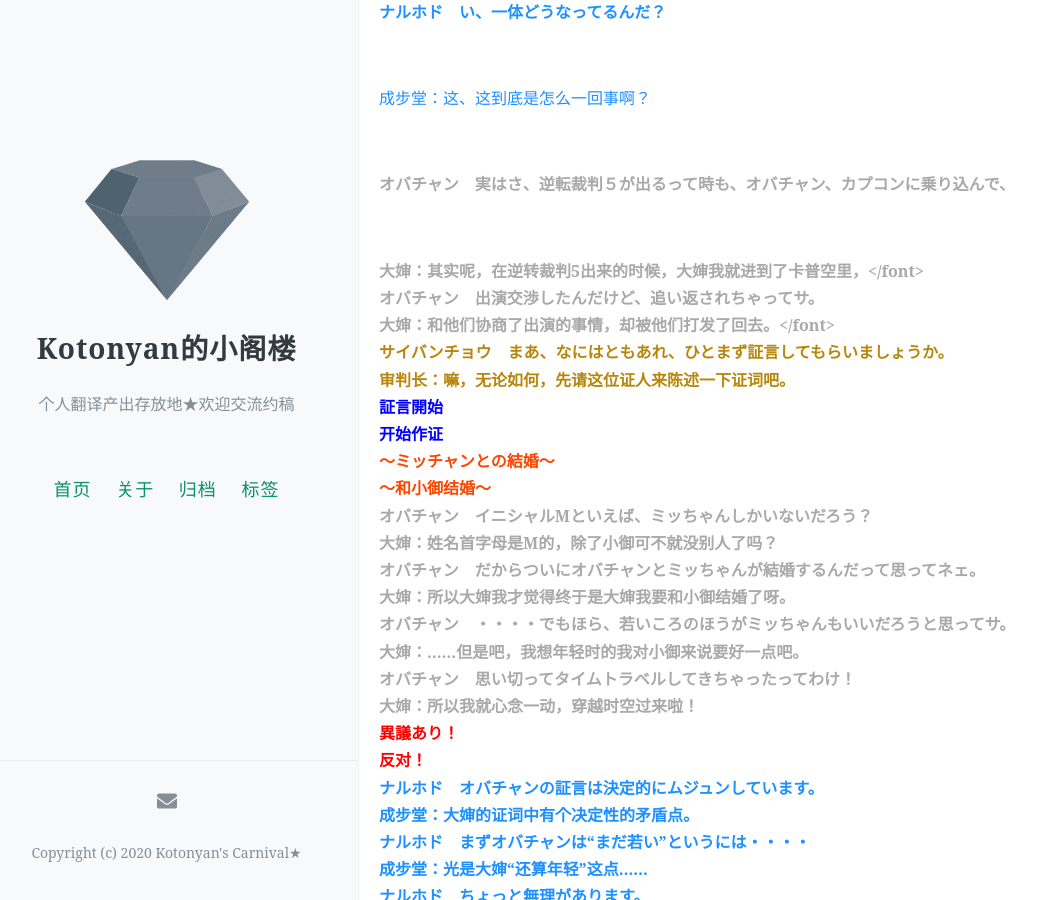
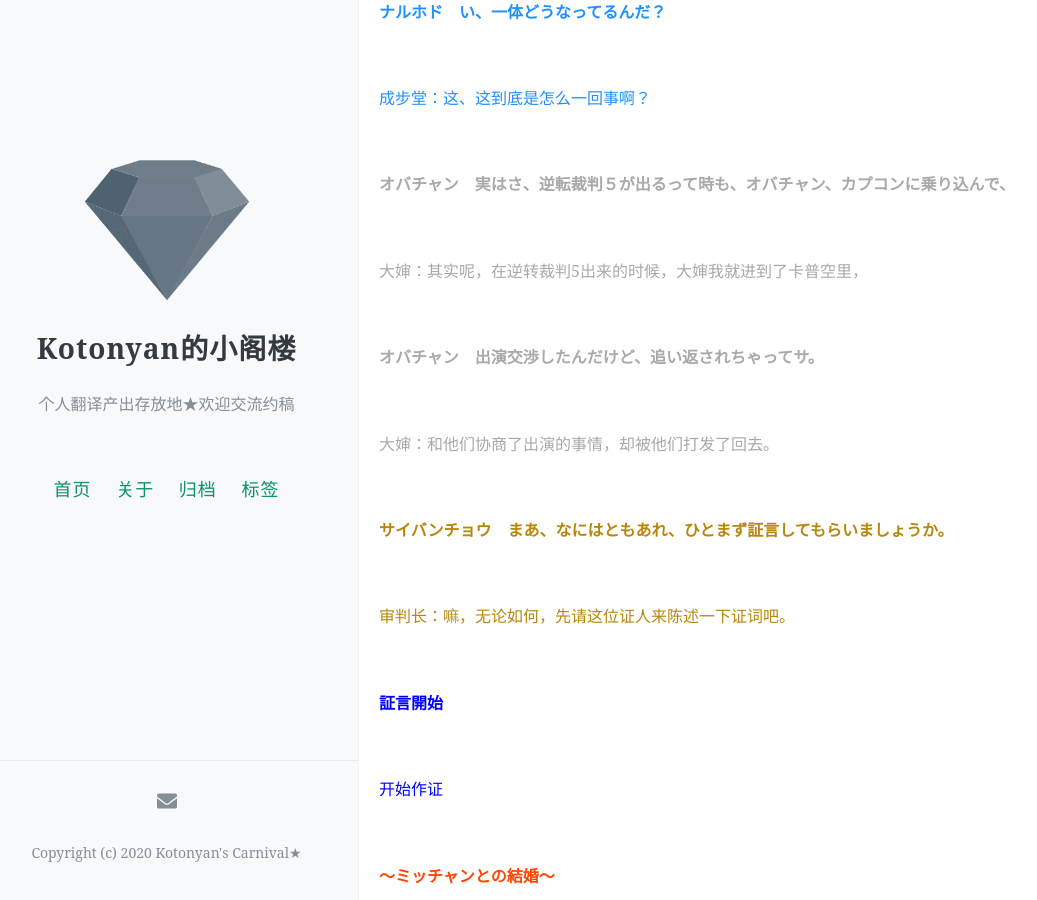
Before and after one commit to kotonyan/loft, a Jekyll site: the page built from _posts/2020-05-12-Translation-GyakutenSaiban-TGS-Special-2016.md, in a window 1280 px wide and 900 px high, scrolled down 7668 px. Shown: the whole window, without its empty margins (25-1062 px from the left). Built offline with Jekyll 4.4.1, drawn with Linux system fonts in a browser that asks for light colours; comment, search, counter and statistics services are not loaded.

Commit message:
Update 2020-05-12-Translation-GyakutenSaiban-TGS-Special-2016.md

```diff
--- a/_posts/2020-05-12-Translation-GyakutenSaiban-TGS-Special-2016.md
+++ b/_posts/2020-05-12-Translation-GyakutenSaiban-TGS-Special-2016.md
@@ -194,11 +194,11 @@ comments: true
 <br>
 <font color="#A9A9A9"><b>オバチャン　実はさ、逆転裁判５が出るって時も、オバチャン、カプコンに乗り込んで、</b></font>
 <br>
-<font color="#A9A9A9"><b>大婶：其实呢，在逆转裁判5出来的时候，大婶我就进到了卡普空里，</font>
+<font color="#A9A9A9">大婶：其实呢，在逆转裁判5出来的时候，大婶我就进到了卡普空里，</font>
 <br>
 <font color="#A9A9A9"><b>オバチャン　出演交渉したんだけど、追い返されちゃってサ。</b></font>
 <br>
-<font color="#A9A9A9"><b>大婶：和他们协商了出演的事情，却被他们打发了回去。</font>
+<font color="#A9A9A9">大婶：和他们协商了出演的事情，却被他们打发了回去。</font>
 <br>
 <font color="#B8860B"><b>サイバンチョウ　まあ、なにはともあれ、ひとまず証言してもらいましょうか。</b></font>
 <br>
```
